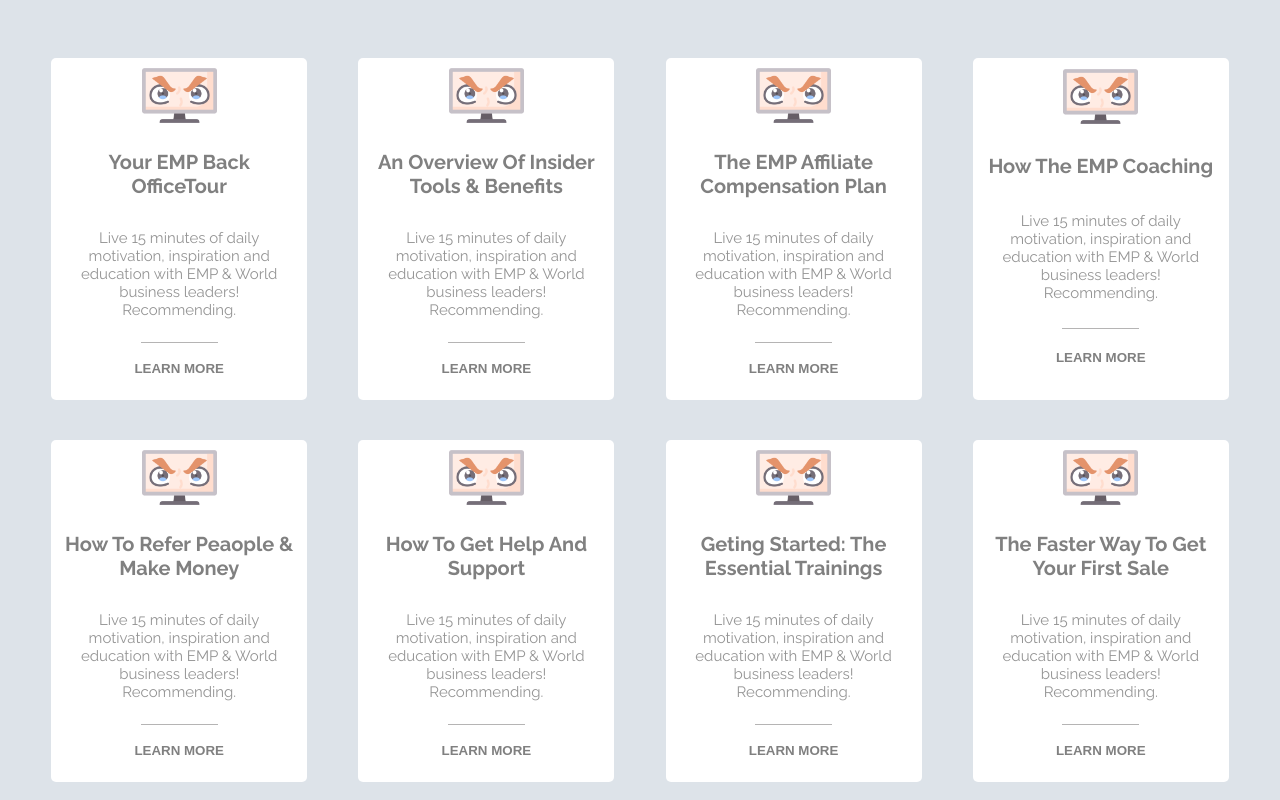
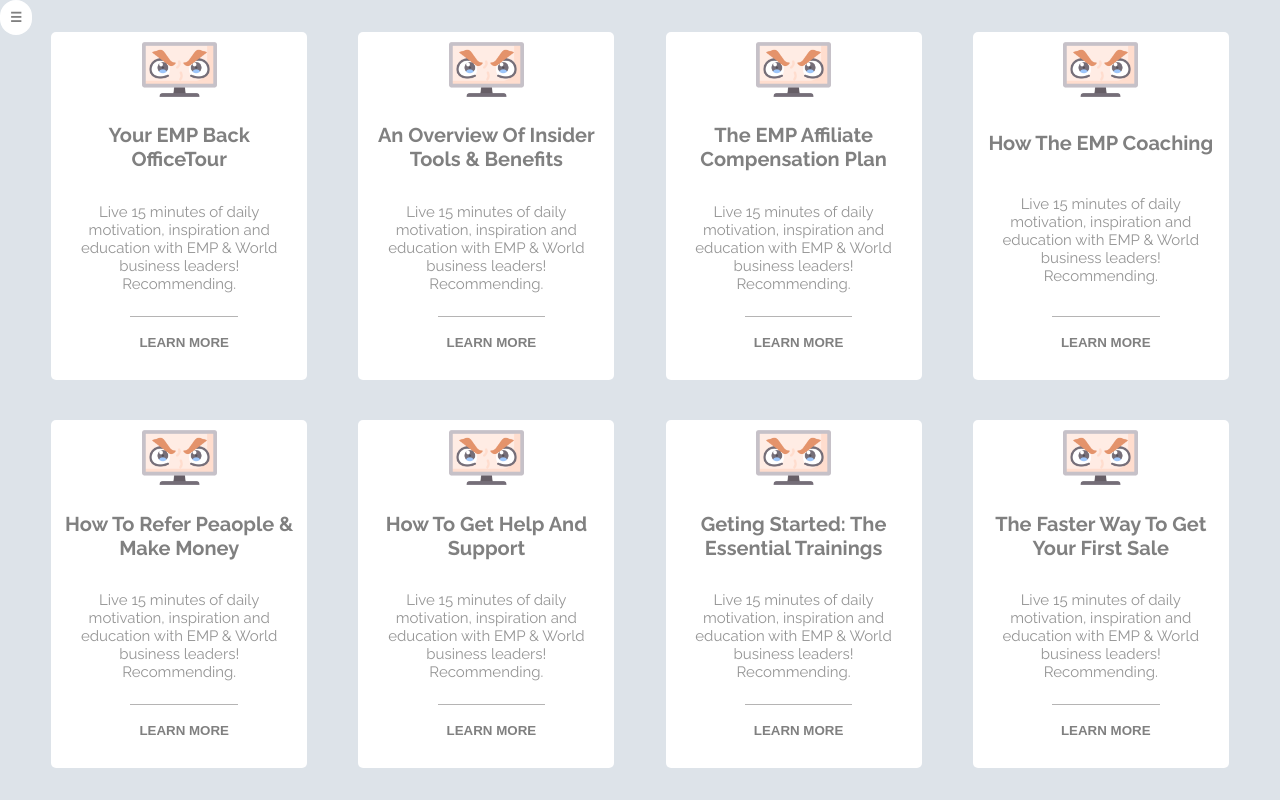
Before and after one commit to Manon98446/Grid-away-grid-ahoy, a plain HTML site: page index.html in a window 1280 px wide. Drawn offline with Linux system fonts and the light colour scheme.

Commit message:
starting sidebar

```diff
--- a/index.html
+++ b/index.html
@@ -1,6 +1,7 @@
 <!DOCTYPE html>
 <html lang="en">
 <head>
+    <script src="script.js"></script>
     <style> @import url('https://fonts.googleapis.com/css2?family=League+Spartan&family=Open+Sans:ital,wght@0,300;0,400;0,500;0,600;0,700;0,800;1,800&family=Poppins&family=Raleway:ital,wght@0,100;0,200;0,300;0,400;0,500;0,600;0,700;0,800;0,900;1,100;1,200;1,300;1,400;1,500;1,600;1,700;1,800;1,900&family=VT323&display=swap'); </style>
     <link rel="stylesheet" href="style.css">
     <meta charset="UTF-8">
@@ -9,14 +10,33 @@
     <title>Grid-away-grid-ahoy!</title>
 </head>
 <body>
+    <header class="sidebar">
+            <!-- Sidebar -->
+        <div style="display:none;z-index:5" id="my_sidebar">
+            <button class="close_button" onclick="sidebar_close()">Close</button>
+            <a href="#" class="close_button">Link 1</a>
+            <a href="#" class="close_button">Link 2</a>
+            <a href="#" class="close_button">Link 3</a>
+        </div>
+
+        <!-- Overlay -->
+        <div class="sidebar_overlay" onclick="sidebar_close()" style="cursor:pointer" id="my_overlay"></div>
+
+        <!-- Page content -->
+        <button class="burger_button" onclick="sidebar_open()">&#9776;</button>
+
+    </header>
+    <main>
         <section class="carte">
             <img class="images" src="anime.png">
             <h2>Your EMP Back OfficeTour</h2>
             <p class="resume">
                 Live 15 minutes of daily motivation, inspiration and education with EMP & World business leaders! Recommending.
             </p>
+            <div class="button_hr">
                 <hr>
                 <button type="button">LEARN MORE</button>
+            </div>
         </section>
         <section class="carte">
             <img class="images" src="anime.png">
@@ -24,8 +44,10 @@
             <p class="resume">
                 Live 15 minutes of daily motivation, inspiration and education with EMP & World business leaders! Recommending.
             </p>
+            <div class="button_hr">
                 <hr>
                 <button type="button">LEARN MORE</button>
+            </div>
         </section>
         <section class="carte">
             <img class="images" src="anime.png">
@@ -33,8 +55,10 @@
             <p class="resume">
                 Live 15 minutes of daily motivation, inspiration and education with EMP & World business leaders! Recommending.
             </p>
+            <div class="button_hr">
                 <hr>
                 <button type="button">LEARN MORE</button>
+            </div>
         </section>
         <section class="carte">
             <img class="images" src="anime.png">
@@ -42,8 +66,10 @@
             <p class="resume">
                 Live 15 minutes of daily motivation, inspiration and education with EMP & World business leaders! Recommending.
             </p>
+            <div class="button_hr">
                 <hr>
                 <button type="button">LEARN MORE</button>
+            </div>
         </section>
         <section class="carte">
             <img class="images" src="anime.png">
@@ -51,8 +77,10 @@
             <p class="resume">
                 Live 15 minutes of daily motivation, inspiration and education with EMP & World business leaders! Recommending.
             </p>
+            <div class="button_hr">
                 <hr>
                 <button type="button">LEARN MORE</button>
+            </div>
         </section>
         <section class="carte">
             <img class="images" src="anime.png">
@@ -60,8 +88,10 @@
             <p class="resume">
                 Live 15 minutes of daily motivation, inspiration and education with EMP & World business leaders! Recommending.
             </p>
+            <div class="button_hr">
                 <hr>
                 <button type="button">LEARN MORE</button>
+            </div>
         </section>
         <section class="carte">
             <img class="images" src="anime.png">
@@ -69,8 +99,10 @@
             <p class="resume">
                 Live 15 minutes of daily motivation, inspiration and education with EMP & World business leaders! Recommending.
             </p>
+            <div class="button_hr">
                 <hr>
                 <button type="button">LEARN MORE</button>
+            </div>
         </section>
         <section class="carte">
             <img class="images" src="anime.png">
@@ -78,8 +110,11 @@
             <p class="resume">
                 Live 15 minutes of daily motivation, inspiration and education with EMP & World business leaders! Recommending.
             </p>
+            <div class="button_hr">
                 <hr>
                 <button type="button">LEARN MORE</button>
+            </div>
         </section>
+    </main>
 </body>
 </html>
--- /dev/null
+++ b/script.js
@@ -0,0 +1,10 @@
+
+function sidebar_open() {
+    document.getElementById("my_sidebar").style.display = "block";
+    document.getElementById("my_overlay").style.display = "block";
+  }
+
+  function sidebar_close() {
+    document.getElementById("my_sidebar").style.display = "none";
+    document.getElementById("my_overlay").style.display = "none";
+  }
--- a/style.css
+++ b/style.css
@@ -1,16 +1,21 @@
-
 body{
-    box-sizing: border-box;
     margin: auto 0;
     height: 100vh;
+    background-color: rgb(221, 227, 233);
+    display: inline-grid;
+}
+main{
+    height: 100vh;
+    box-sizing: border-box;
+    margin: auto;
     display:inline-grid;
     grid-template-columns: 20% 20% 20% 20% ;
     background-color: rgb(221, 227, 233);
     justify-content: space-evenly;
-    grid-template-rows: 45% 45%;
+    grid-template-rows: auto;
     align-content: center;
     row-gap: 5vh;
-    padding-top: 5vh;
+
     font-family: 'Raleway', sans-serif;
 }
 .carte{
@@ -20,6 +25,7 @@
     justify-items: center;
     align-items: center;
     text-align: center;
+    align-content: space-between;
 
 }
 img{
@@ -37,22 +43,27 @@
     color: rgb(149, 149, 149);
     font-size: 15px;
 }
+.button_hr{
+    width: 70%;
+    padding-left: 10px;
+}
 button{
     box-sizing: border-box;
     background-color: white;
     color: rgb(128, 128, 128);
     font-weight: 700;
     padding:10px;
-    width: 50%;
     border-radius:100px;
-    margin-bottom: 3vh ;
+    margin-bottom: 20px ;
     border:0px solid white;
+
 }
 hr{
     background-color: rgb(181, 180, 180);
     height: 1px;
-    width: 30%;
+    width: 60%;
     border: none;
+    align-content: end;
 }
 button:hover{
     color:white;
@@ -62,12 +73,26 @@
 .carte:hover{
     box-shadow: 5px 5px 5px rgb(149, 149, 149)
 }
+
 /*adding responsiveness*/
 @media screen and (max-width: 768px) {
-    body{
+    main{
         box-sizing: border-box;
         grid-template-columns: 40% 40% ;
         grid-template-rows: auto auto;
         height: 100%;
     }
   }
+
+  /*sidebar burger menu styling*/
+  .sidebar{
+    position: fixed;
+    z-index: 5;
+  }
+  #my_sidebar{
+    height:100%;
+    width:20%;
+  }
+  a.close_button{
+    display: block;
+  }
```
Lines whose indentation alone changed are shown as unchanged.
